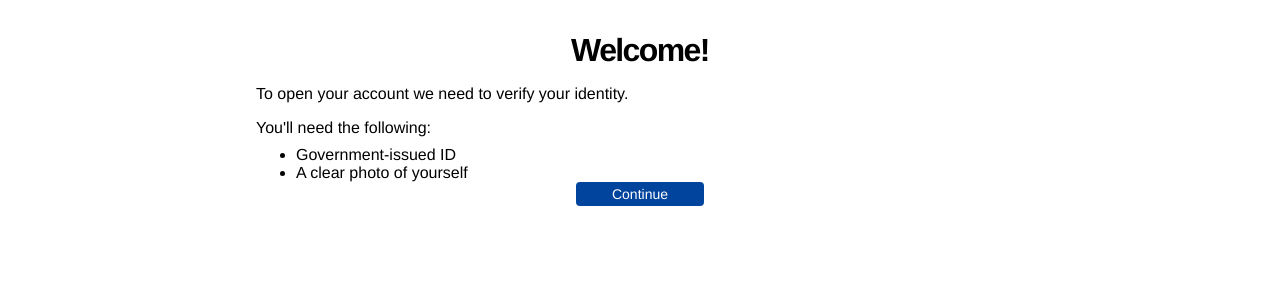
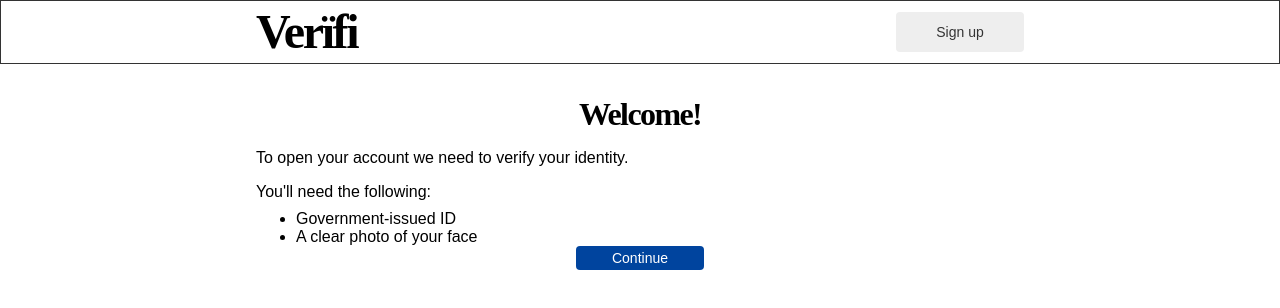
Before and after one commit to hnipps/veriifi, a React (Create React App) app: page / in a window 1280 px wide. Shown: the top 308 px of the page. Built offline with nearby package versions, Linux system fonts and the light colour scheme.

Commit message:
Adds a header

```diff
--- a/public/index.html
+++ b/public/index.html
@@ -1,5 +1,5 @@
 <!DOCTYPE html>
-<html lang="en" class="helvetica">
+<html lang="en" class="avenir">
   <head>
     <meta charset="utf-8" />
     <link rel="icon" href="%PUBLIC_URL%/favicon.ico" />
--- a/src/App.tsx
+++ b/src/App.tsx
@@ -5,13 +5,15 @@ import UploadId from "./pages/UploadId";
 import UploadPhoto from "./pages/UploadPhoto";
 import ThankYou from "./pages/ThankYou";
 import Introduction from "./pages/Introduction";
+import Header from "./components/Header";
 
 import "./App.css";
 
 const App: React.FC = () => {
   return (
-    <main className="mt4 mw7 center">
-      <Router>
+    <Router>
+      <Header />
+      <main className="mt4 mw7 center">
         <Switch>
           <Route path="/photo">
             <UploadPhoto />
@@ -26,8 +28,8 @@ const App: React.FC = () => {
             <Introduction />
           </Route>
         </Switch>
-      </Router>
-    </main>
+      </main>
+    </Router>
   );
 };
 
--- a/src/components/Button.tsx
+++ b/src/components/Button.tsx
@@ -1,7 +1,6 @@
 import React from "react";
 import { Link, LinkProps } from "react-router-dom";
 import { combineClasses } from "../utils/combineClasses";
-import { string } from "prop-types";
 
 export interface UniqueButtonProps
   extends React.HTMLAttributes<HTMLButtonElement> {
--- /dev/null
+++ b/src/components/Header.tsx
@@ -0,0 +1,24 @@
+import React from "react";
+import { Link } from "react-router-dom";
+
+import Heading from "./Heading";
+import Button from "./Button";
+
+import "./header.css";
+
+const Header = () => {
+  return (
+    <header className="w-100 h3 ba b--dark-gray pa2 flex items-center justify-center">
+      <div className="mw7 header__container flex justify-between">
+        <Heading element="h1" className="black f1">
+          Verïfi
+        </Heading>
+        <Button element={Link} to="/" variant="secondary" className="mv2">
+          Sign up
+        </Button>
+      </div>
+    </header>
+  );
+};
+
+export default Header;
--- a/src/components/Heading.tsx
+++ b/src/components/Heading.tsx
@@ -5,7 +5,7 @@ interface HeadingProps extends React.HTMLAttributes<HTMLHeadingElement> {
 }
 
 const Heading = ({ element: Element, className, ...props }: HeadingProps) => (
-  <Element className={`${className} tracked-tight ma0`} {...props}></Element>
+  <Element className={`${className} tracked-tight ma0 bodoni`} {...props}></Element>
 );
 
 export default Heading;
--- a/src/components/RequirementListItem.tsx
+++ b/src/components/RequirementListItem.tsx
@@ -1,6 +1,5 @@
 import React from "react";
 import { FontAwesomeIcon } from "@fortawesome/react-fontawesome";
-import { IconProp } from "@fortawesome/fontawesome-svg-core";
 import {
   faMinus,
   faExclamationCircle,
--- /dev/null
+++ b/src/components/header.css
@@ -0,0 +1,3 @@
+.header__container {
+  width: 48rem;
+}
--- a/src/pages/Introduction.tsx
+++ b/src/pages/Introduction.tsx
@@ -13,7 +13,7 @@ const Introduction = () => (
     <p className="mb2">You'll need the following:</p>
     <ul className="ma0">
       <li>Government-issued ID</li>
-      <li>A clear photo of yourself</li>
+      <li>A clear photo of your face</li>
     </ul>
     <Button element={Link} to="/id" className="center">
       Continue
```
